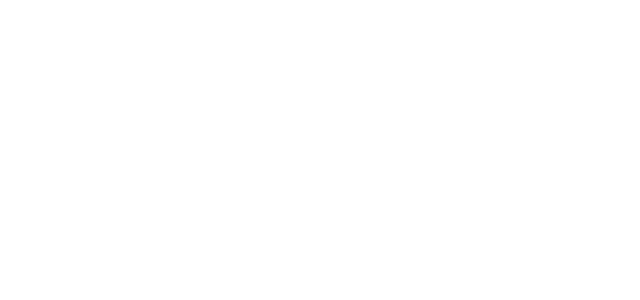
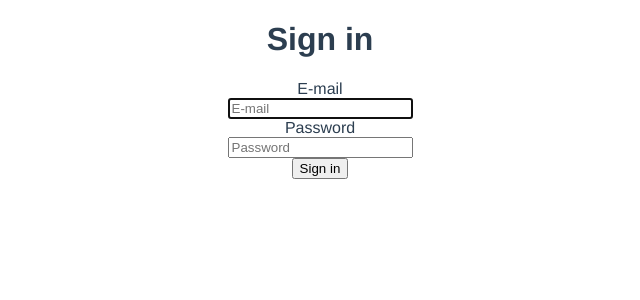
Before and after one commit to Hype-Learning/hypE-Learning-Web, a Vue app: page /signin in a window 1280 px wide. Shown: the top 300 px of the page, without its empty margins (320-960 px from the left). Built offline with nearby package versions, Linux system fonts and the light colour scheme.

Commit message:
Changed name of component Login to more accurate

```diff
--- a/src/components/LoginForm.vue
+++ /dev/null
@@ -1,11 +0,0 @@
-<template>
-  <div id="login">
-    <h1>Login</h1>
-    <input type="text" name="email" placeholder="E-mail" />
-    <input type="password" name="password" placeholder="Password" />
-    <button type="button">Login</button>
-  </div>
-</template>
-
-<script></script>
-<style></style>
--- a/src/components/NavBar.vue
+++ b/src/components/NavBar.vue
@@ -1,7 +1,12 @@
 <template>
   <nav>
     <ul>
-      <li><a href="/login">Zaloguj</a></li>
+      <li>
+        <router-link :to="{ name: 'Login' }">
+          Zaloguj
+        </router-link>
+      </li>
+
       <li><a href="/register">Zarejestruj</a></li>
     </ul>
   </nav>
--- /dev/null
+++ b/src/components/SignInForm.vue
@@ -0,0 +1,64 @@
+<template>
+  <div>
+    <h1>Sign in</h1>
+    <form action="">
+      <label for="email">E-mail </label>
+      <div>
+        <input
+          type="text"
+          name="email"
+          v-model="email"
+          required
+          autofocus
+          placeholder="E-mail"
+        />
+      </div>
+      <label for="password">Password</label>
+      <div>
+        <input
+          type="password"
+          name="password"
+          v-model="password"
+          placeholder="Password"
+        />
+      </div>
+
+      <button type="submit" v-on:click="handleSubmit">Sign in</button>
+    </form>
+  </div>
+</template>
+
+<script>
+import { server } from "@/utils/helper";
+import axios from "axios";
+export default {
+  data() {
+    return {
+      email: "",
+      password: ""
+    };
+  },
+  methods: {
+    handleSubmit(e) {
+      e.preventDefault();
+      if (this.password.length > 0) {
+        axios
+          .post(`${server.baseURL}/auth/signin`, {
+            email: this.email,
+            password: this.password
+          })
+          .then(response => {
+            if (!response.data.accessToken) {
+              console.log("Not signed in");
+            }
+            this.$router.push({ name: "Home" });
+          })
+          .catch(function(error) {
+            console.error(error.response);
+          });
+      }
+    }
+  }
+};
+</script>
+<style></style>
--- a/src/router/index.js
+++ b/src/router/index.js
@@ -1,7 +1,7 @@
 import Vue from 'vue'
 import VueRouter from 'vue-router'
 import Home from '../views/Home.vue'
-import Login from '../views/Login.vue'
+import SignIn from '../views/SignIn.vue'
 
 
 Vue.use(VueRouter)
@@ -20,9 +20,9 @@
     component: () => import( /* webpackChunkName: "about" */ '../views/About.vue')
   },
   {
-    path: '/login',
-    name: 'Login',
-    component: Login
+    path: '/signin',
+    name: 'SignIn',
+    component: SignIn
   }
 ]
 
--- a/src/views/Login.vue
+++ b/src/views/SignIn.vue
@@ -1,17 +1,17 @@
 <template>
   <div class="login">
-    <LoginForm />
+    <SignInForm />
   </div>
 </template>
 
 <script>
 // @ is an alias to /src
-import LoginForm from "@/components/LoginForm.vue";
+import SignInForm from "@/components/SignInForm.vue";
 
 export default {
-  name: "Login",
+  name: "SignIn",
   components: {
-    LoginForm
+    SignInForm
   }
 };
 </script>
```
